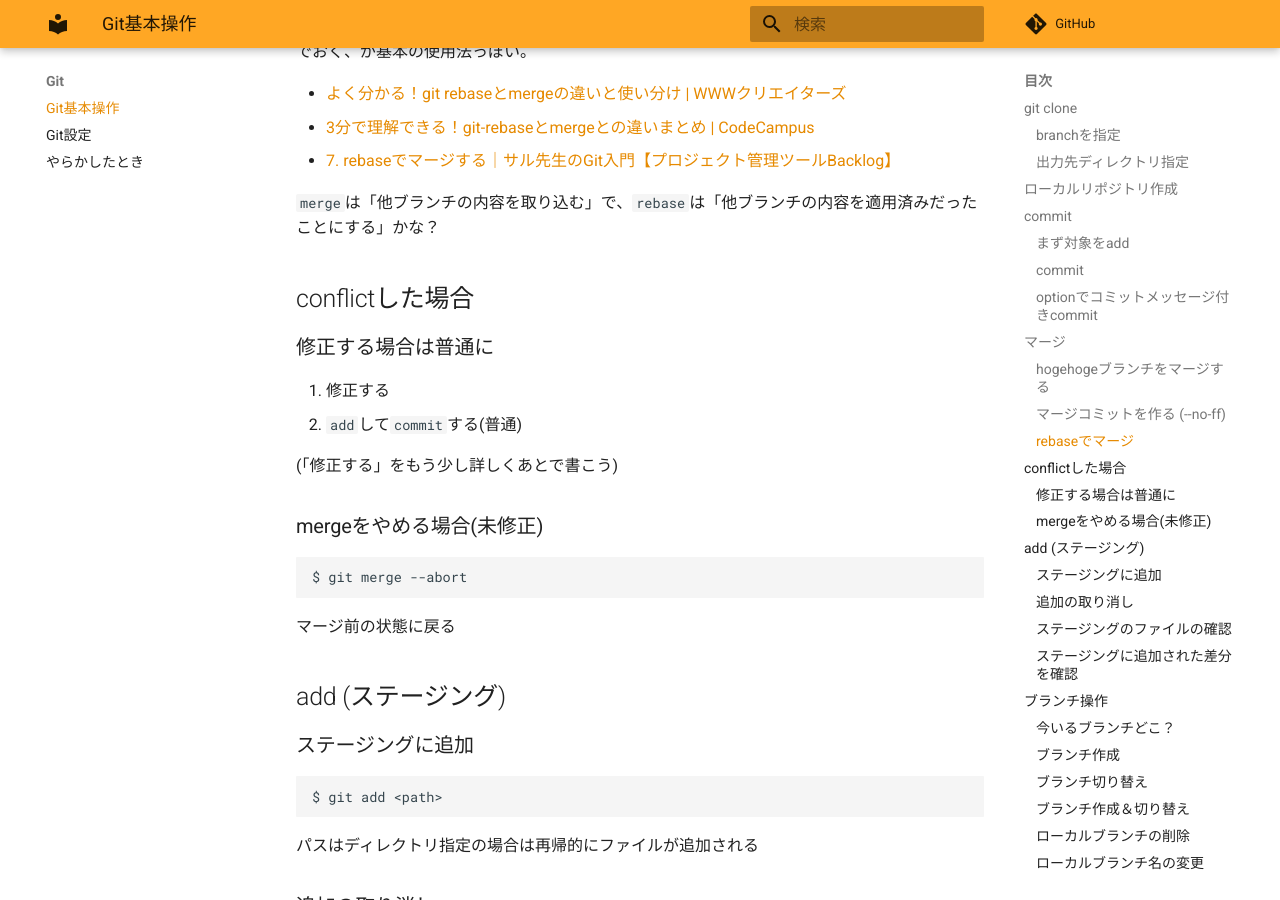
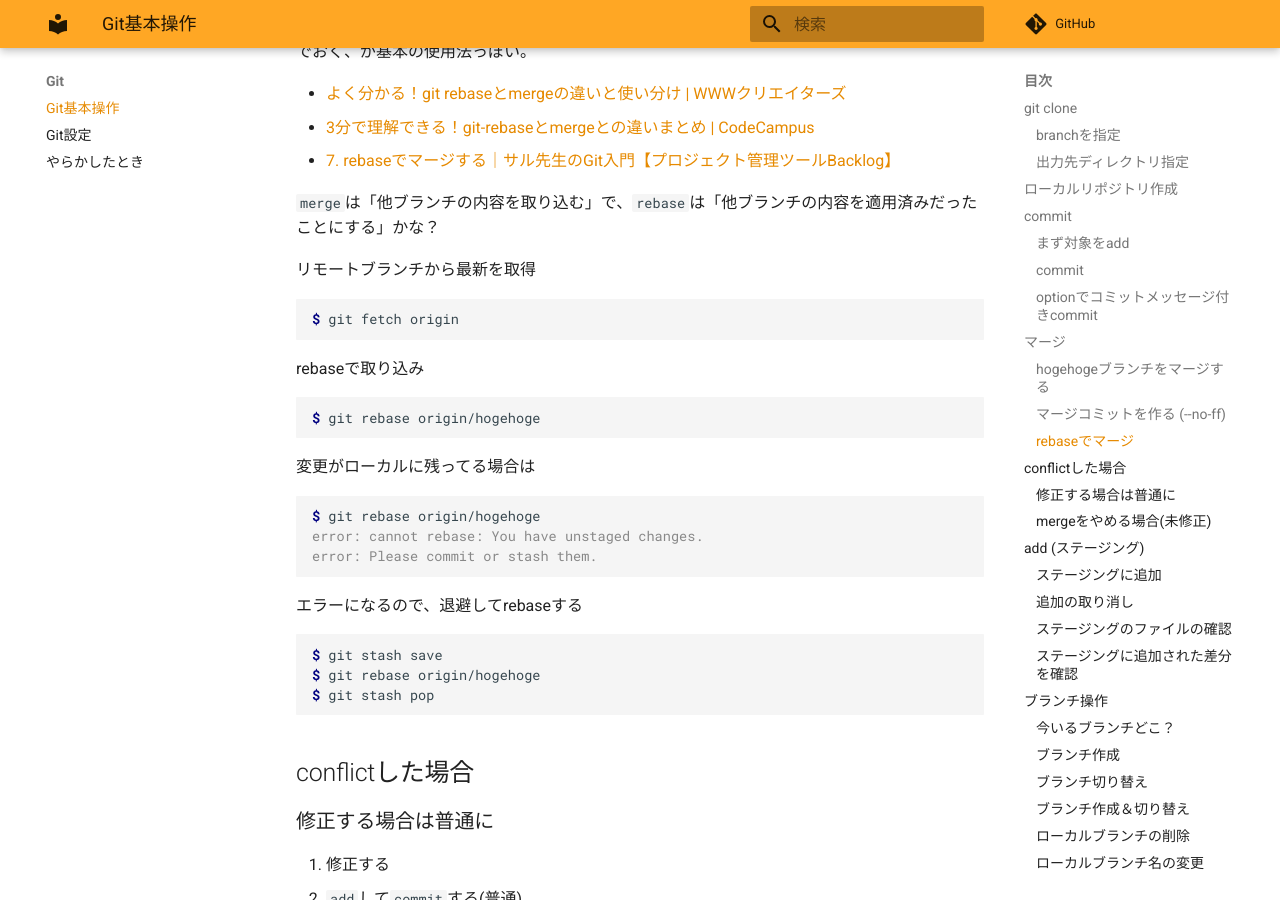
Before and after one commit to zaki-lknr/docs, an MkDocs documentation site: the page built from docs/Git/index.md, in a window 1280 px wide and 900 px high, scrolled down 1794 px. Built offline with MkDocs 1.6.1 and Material for MkDocs 9.7.7, drawn with Linux system fonts in a browser that asks for light colours; comment, search, counter and statistics services are not loaded.

Commit message:
add: git: rebase

````diff
--- a/docs/Git/index.md
+++ b/docs/Git/index.md
@@ -81,6 +81,35 @@ $ git merge features/add_worker_node --no-ff
 - [7. rebaseでマージする｜サル先生のGit入門【プロジェクト管理ツールBacklog】](https://backlog.com/ja/git-tutorial/stepup/13/)
 
 `merge`は「他ブランチの内容を取り込む」で、`rebase`は「他ブランチの内容を適用済みだったことにする」かな？
+
+リモートブランチから最新を取得
+
+```console
+$ git fetch origin
+```
+
+rebaseで取り込み
+
+```console
+$ git rebase origin/hogehoge
+```
+
+変更がローカルに残ってる場合は
+
+```console
+$ git rebase origin/hogehoge
+error: cannot rebase: You have unstaged changes.
+error: Please commit or stash them.
+```
+
+エラーになるので、退避してrebaseする
+
+```console
+$ git stash save
+$ git rebase origin/hogehoge
+$ git stash pop
+```
+
 
 ## conflictした場合
 
````
